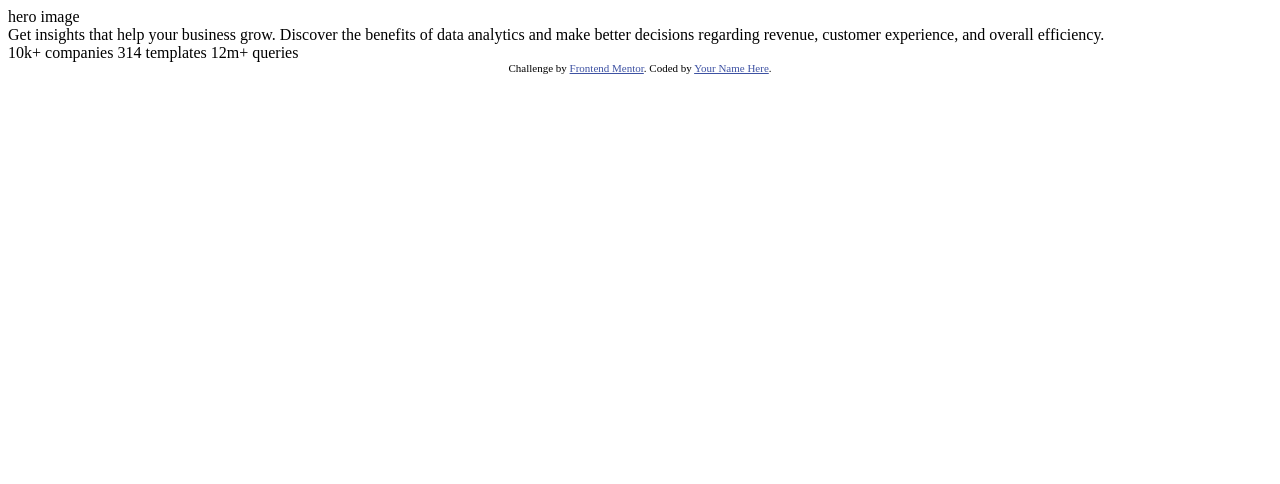
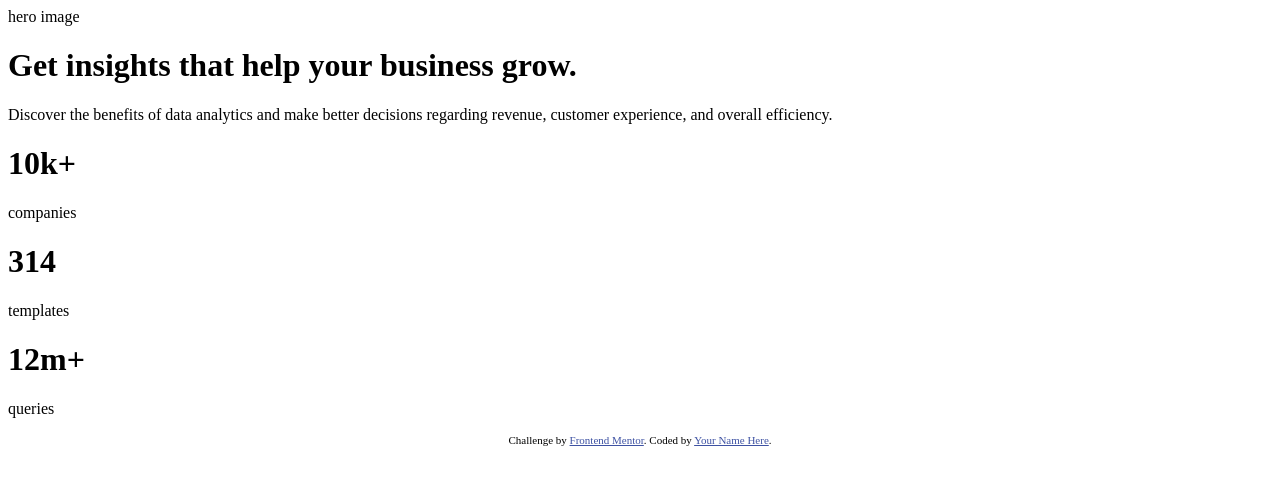
Before and after one commit to romy-morrin/stats-preview-card-fm, a plain HTML site: page index.html in a window 1280 px wide. Drawn offline with Linux system fonts and the light colour scheme.

Commit message:
added h1 and p elements to html structure in index.html

```diff
--- a/index.html
+++ b/index.html
@@ -11,22 +11,27 @@
 
 </head>
 <body>
-
-  <header>hero image
-
+    <header>
+      hero image
     </header>
 
     <div>
+      <h1>
         Get insights that help your business grow.
-
+      </h1>
+      <p>
         Discover the benefits of data analytics and make better decisions regarding revenue, customer
         experience, and overall efficiency.
+      </p>
     </div>
 
     <div>
-  10k+ companies
-  314 templates
-  12m+ queries
+      <h1>10k+</h1>
+      <p>companies</p>
+      <h1>314</h1>
+      <p>templates</p>
+      <h1>12m+</h1>
+      <p>queries</p>
     </div>
 
     <div class="attribution">
```
Lines whose indentation alone changed are shown as unchanged.
